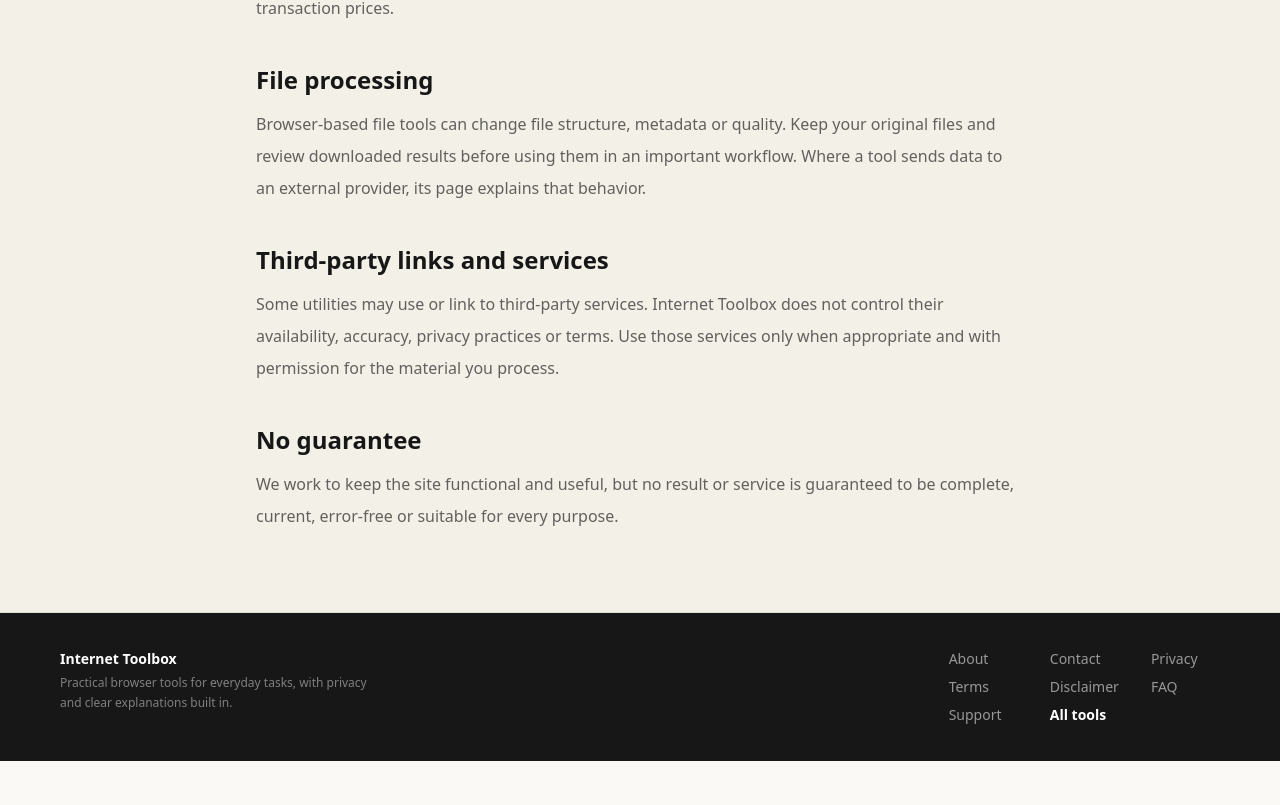
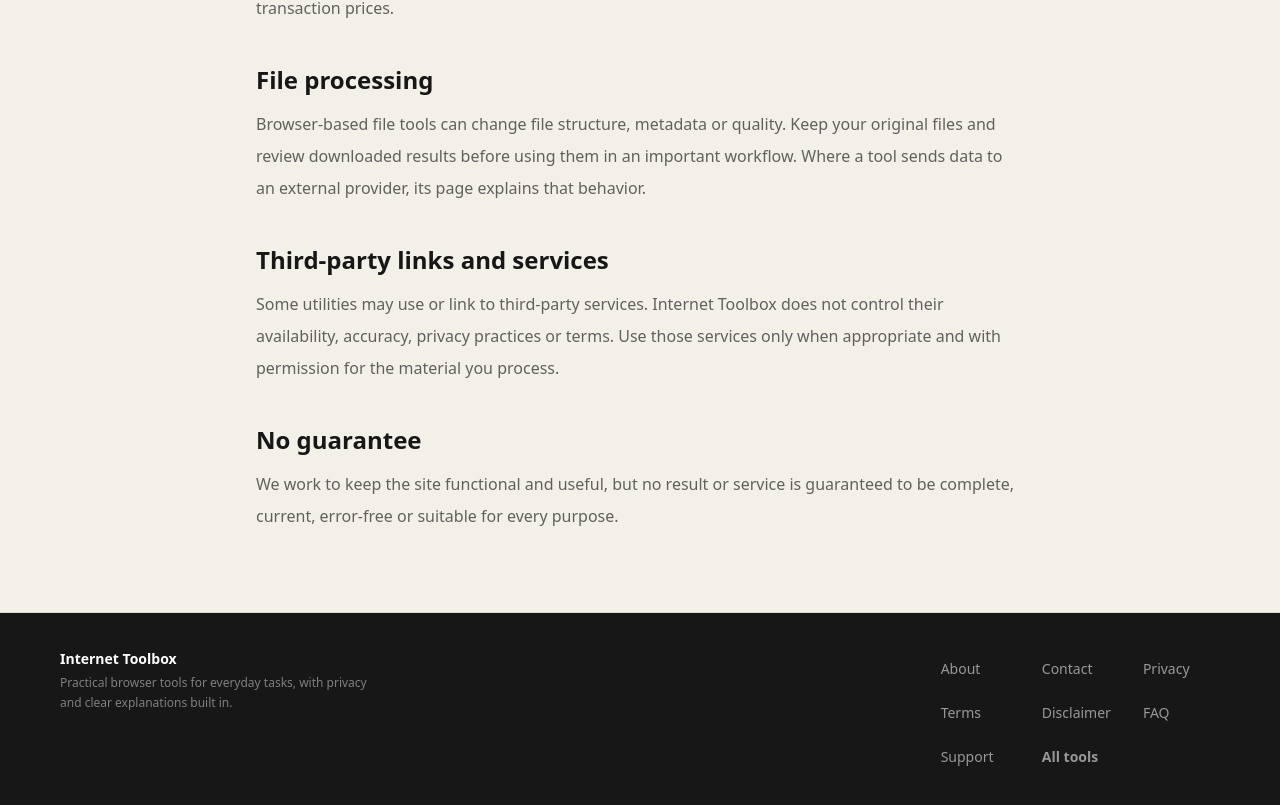
Before and after one commit to factoalbum/internet-toolbox, a Next.js app: page /disclaimer in a window 1280 px wide. Shown: the part 938-1743 px from the top of the page. Before the commit the page ends 1699 px from the top, so only its background shows below. Built offline with nearby package versions, Linux system fonts and the light colour scheme; no server answers.

Commit message:
Improve footer navigation accessibility and touch targets

```diff
--- a/components/site-footer.tsx
+++ b/components/site-footer.tsx
@@ -1,4 +1,17 @@
 import Link from "next/link";
+
+const footerLinks = [
+  ["About", "/about"],
+  ["Contact", "/contact"],
+  ["Privacy", "/privacy"],
+  ["Terms", "/terms"],
+  ["Disclaimer", "/disclaimer"],
+  ["FAQ", "/faq"],
+  ["Support", "/support"],
+] as const;
+
+const footerLinkClass =
+  "inline-flex min-h-10 items-center rounded-lg px-2 text-white/55 transition hover:bg-white/10 hover:text-white focus-visible:outline-none focus-visible:ring-2 focus-visible:ring-[#c8f169] focus-visible:ring-offset-2 focus-visible:ring-offset-[#171717]";
 
 export default function SiteFooter() {
   return (
@@ -6,17 +19,22 @@ export default function SiteFooter() {
       <div className="container flex flex-col gap-6 py-9 text-sm sm:flex-row sm:items-start sm:justify-between">
         <div>
           <p className="font-black">Internet Toolbox</p>
-          <p className="mt-1 max-w-xs text-xs leading-5 text-white/45">Practical browser tools for everyday tasks, with privacy and clear explanations built in.</p>
+          <p className="mt-1 max-w-xs text-xs leading-5 text-white/45">
+            Practical browser tools for everyday tasks, with privacy and clear explanations built in.
+          </p>
         </div>
-        <nav aria-label="Footer" className="grid grid-cols-2 gap-x-8 gap-y-2 text-white/55 sm:grid-cols-3">
-          <Link href="/about" className="hover:text-white">About</Link>
-          <Link href="/contact" className="hover:text-white">Contact</Link>
-          <Link href="/privacy" className="hover:text-white">Privacy</Link>
-          <Link href="/terms" className="hover:text-white">Terms</Link>
-          <Link href="/disclaimer" className="hover:text-white">Disclaimer</Link>
-          <Link href="/faq" className="hover:text-white">FAQ</Link>
-          <Link href="/support" className="hover:text-white">Support</Link>
-          <Link href="/tools" className="font-semibold text-white">All tools</Link>
+        <nav aria-label="Footer" className="grid grid-cols-2 gap-x-4 gap-y-1 sm:grid-cols-3">
+          {footerLinks.map(([label, href]) => (
+            <Link key={href} href={href} className={footerLinkClass}>
+              {label}
+            </Link>
+          ))}
+          <Link
+            href="/tools"
+            className={`${footerLinkClass} font-semibold text-white hover:bg-white/10`}
+          >
+            All tools
+          </Link>
         </nav>
       </div>
     </footer>
```
